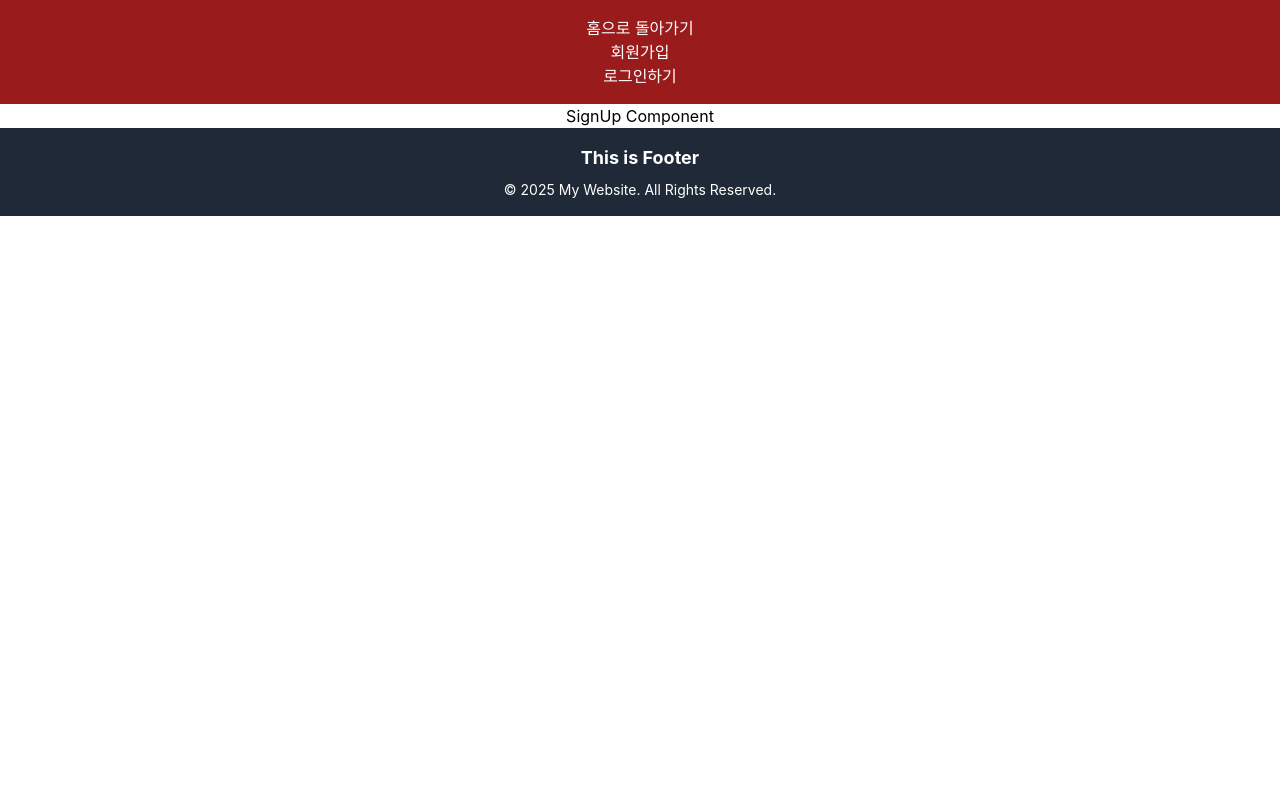
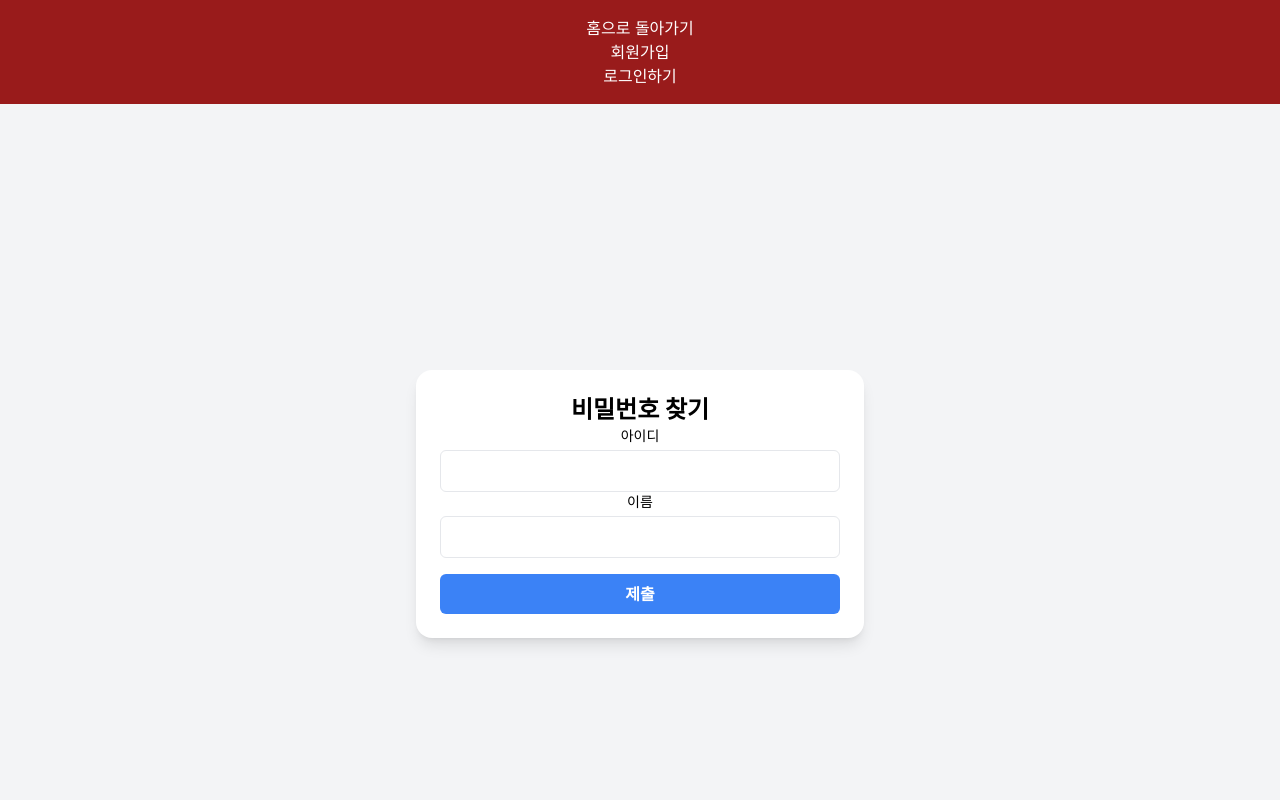
Before and after one commit to SogangComputerClub/sgccFront, a React (Create React App) app in the folder sgcc_front/: page /passwordRecovery in a window 1280 px wide. Shown: the top 800 px of the page. Built offline with nearby package versions, Linux system fonts and the light colour scheme.

Commit message:
Feat : password recovery page

```diff
--- a/sgcc_front/src/pages/Login/Login.js
+++ b/sgcc_front/src/pages/Login/Login.js
@@ -1,4 +1,5 @@
 import React, { useState } from "react";
+import { Link } from "react-router-dom";
 import './Login.css';
 
 
@@ -10,15 +11,18 @@ const Login = () => {
     e.preventDefault();
     console.log("로그인 시도:", { id, password });
   };
-  const handleSignup = () => {
-    console.log("회원가입 시도");
-  }
+  // const handleSignup = () => {
+  //   console.log("회원가입 시도");
+  // }
+  // const handlePasswordReset = () => {
+  //   console.log("비밀번호 찾기 시도");
+  // };
 
   return (
     <div className="flex min-h-screen items-center justify-center bg-gray-100">
       <div className="w-full max-w-md p-6 bg-white rounded-2xl shadow-lg">
         <h2 className="text-2xl font-bold text-center">로그인</h2>
-        <form className="mt-4">
+        <form className="mt-4" onSubmit={handleSubmit}>
           <div>
             <label className="block text-sm font-medium">아이디</label>
             <input
@@ -40,19 +44,33 @@ const Login = () => {
             />
           </div>
           <button
-            onSubmit={handleSubmit}
+            onClick={handleSubmit}
             type="submit"
             className="w-full mt-4 p-2 bg-blue-500 text-white rounded-md hover:bg-blue-600"
           >
             로그인
           </button>
-          <button
-            onSubmit={handleSignup}
-            className="w-full mt-4 p-2 bg-blue-500 text-white rounded-md hover:bg-blue-600"
-          >
-            회원가입
-          </button>
+          <div>
+            <div>
+              <Link to= "/SignUp">회원가입</Link>
+            </div>
+            <div>
+              <Link to="/PasswordRecovery">비밀번호 찾기</Link>
+            </div>
+          </div>
         </form>
+        {/* <button
+          onClick={handleSignup}
+          className="w-full mt-4 p-2 bg-blue-500 text-white rounded-md hover:bg-blue-600"
+        >
+          회원가입
+        </button>
+        <button
+          onClick={handlePasswordReset}
+          className="w-full mt-4 p-2 bg-blue-500 text-white rounded-md hover:bg-blue-600"
+        >
+          비밀번호 찾기
+        </button> */}
       </div>
     </div>
   );
--- /dev/null
+++ b/sgcc_front/src/pages/Login/NewPassword.js
@@ -0,0 +1,7 @@
+import React, { useState } from 'react';
+
+const NewPassword = () => {
+    const [pw, setpw] = useState("");
+    const [pwcheck, setpwcheck] = useState("");
+
+}
--- a/sgcc_front/src/pages/Login/PasswordRecovery.js
+++ b/sgcc_front/src/pages/Login/PasswordRecovery.js
@@ -1,7 +1,46 @@
-import React from 'react';
+import React, { useState } from 'react';
 
-function PasswordRecovery() {
-    return <div>SignUp Component</div>;
-}
+const PasswordRecovery = () => {
+    const [id, setId] = useState("");
+    const [name, setname] = useState("");
+    const handleSubmit = (e) => {
+        e.preventDefault();
+        console.log("비밀번호 변경 시도 : ", { id, name });
+    };
+    return (
+    <div className = "flex min-h-screen items-center justify-center bg-gray-100">
+        <div className = "w-full max-w-md p-6 bg-white rounded-2xl shadow-lg">
+        <h2 className="text-2xl font-bold text-center">비밀번호 찾기</h2>
+            <div className = 'forms'>
+                <label className="block text-sm font-medium">아이디</label>
+                <input
+                    type="id"
+                    className="w-full p-2 mt-1 border rounded-md focus:ring focus:ring-blue-200"
+                    value={id}
+                    onChange={(e) => setId(e.target.value)}
+                    required
+                />
+                <label className="block text-sm font-medium">이름</label>
+                <input
+                    type="name"
+                    className="w-full p-2 mt-1 border rounded-md focus:ring focus:ring-blue-200"
+                    value={name}
+                    onChange={(e) => setname(e.target.value)}
+                    required
+                />
+            </div>
+            <div>
+            <button
+                onSubmit={handleSubmit}
+                type="submit"
+                className="w-full mt-4 p-2 bg-blue-500 text-white rounded-md hover:bg-blue-600"
+            >
+                제출
+            </button>
+            </div>
+        </div>
+    </div>
+    );
+};
 
 export default PasswordRecovery;
```
